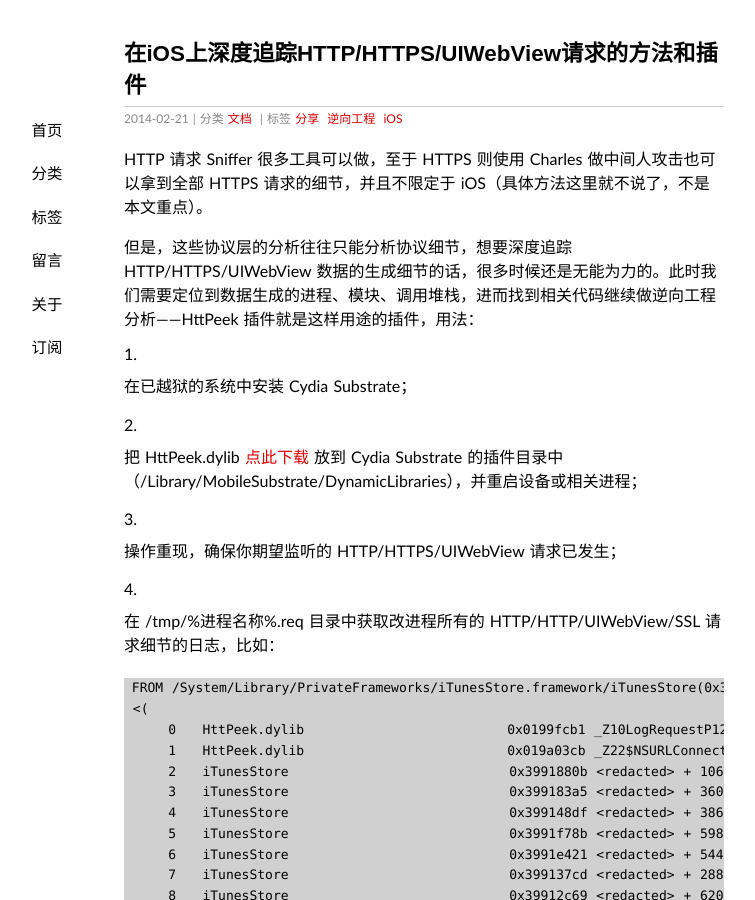
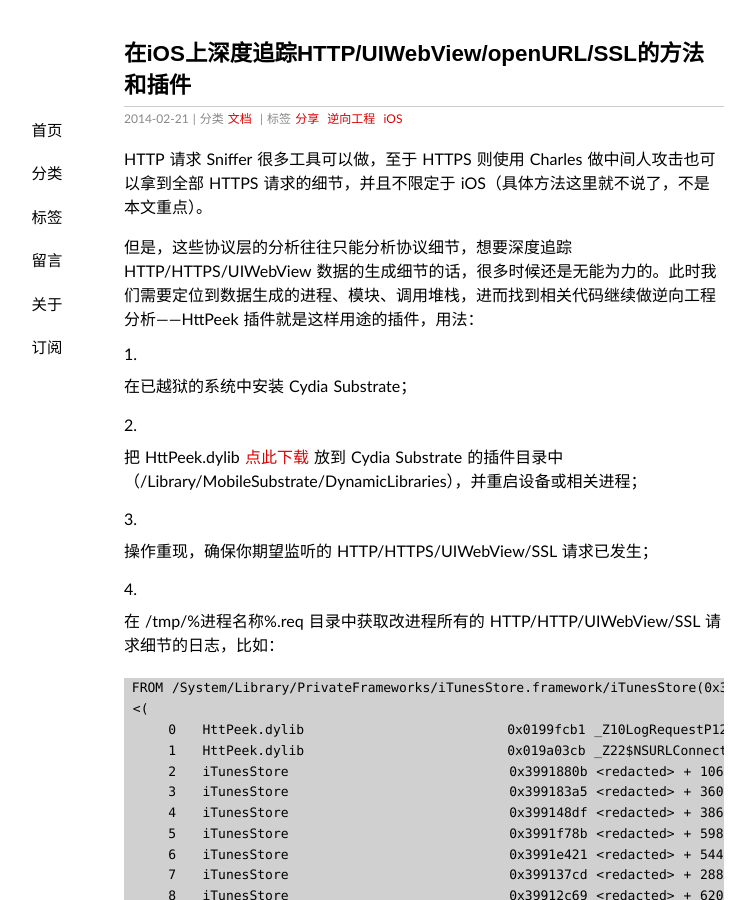
Before and after one commit to Yonsm/Yonsm.github.io, a Jekyll site: the page built from _posts/2014-02-21-httpeek.md, in a window 1280 px wide and 900 px high. Shown: the whole window, without its empty margins (216-971 px from the left). Built offline with Jekyll 4.4.1, drawn with Linux system fonts in a browser that asks for light colours; some web fonts are replaced; Markdown is read by kramdown in place of the engine named in the settings; comment, search, counter and statistics services are not loaded; some of the changed text lies outside the part shown.

Commit message:
Update 2014-02-21-httpeek.md

```diff
--- a/_posts/2014-02-21-httpeek.md
+++ b/_posts/2014-02-21-httpeek.md
@@ -1,7 +1,7 @@
 ---
 date: 2014-02-21 22:50:17+00:00
 layout: post
-title: '在iOS上深度追踪HTTP/HTTPS/UIWebView请求的方法和插件'
+title: '在iOS上深度追踪HTTP/UIWebView/openURL/SSL的方法和插件'
 categories: 文档
 tags: 分享 逆向工程 iOS
 ---
@@ -14,7 +14,7 @@ HTTP 请求 Sniffer 很多工具可以做，至于 HTTPS 则使用 Charles 做
 
 2. 把 HttPeek.dylib [点此下载](https://github.com/Yonsm/HttPeek/raw/master/Release/HttPeek.dylib) 放到 Cydia Substrate 的插件目录中（/Library/MobileSubstrate/DynamicLibraries），并重启设备或相关进程；
 
-3. 操作重现，确保你期望监听的 HTTP/HTTPS/UIWebView 请求已发生；
+3. 操作重现，确保你期望监听的 HTTP/HTTPS/UIWebView/SSL 请求已发生；
 
 4. 在 /tmp/%进程名称%.req 目录中获取改进程所有的 HTTP/HTTP/UIWebView/SSL 请求细节的日志，比如：
 
@@ -73,6 +73,6 @@ HTTP 请求 Sniffer 很多工具可以做，至于 HTTPS 则使用 Charles 做
 
   可以看到，Charles 等常规 Sniffer 软件中能看到的发送和接收细节都有，此外还有完整的 CallStack 记录，上例中一看就知道数据是 /System/Library/PrivateFrameworks/iTunesStore.framework/iTunesStore 这个模块发送的的请求，在 Xcode 的 iOS SDK 中可以找到这个模块，进而继续逆向分析它。
 
-  PS1：HttPeek 还支持 UIWebView Request 的监听。
+  PS1：HttPeek 还支持 UIWebView Request、UIAplicaiton openURL、SSLRead/SSLWrite、CFReadStreamCreateForHTTPRequest 的监听，同时还支持SSL 认证禁用（以便使用中间人代理来分析 SSL 网络交互）。
 
   PS2：源代码可获取：<https://github.com/Yonsm/HttPeek>。
```
